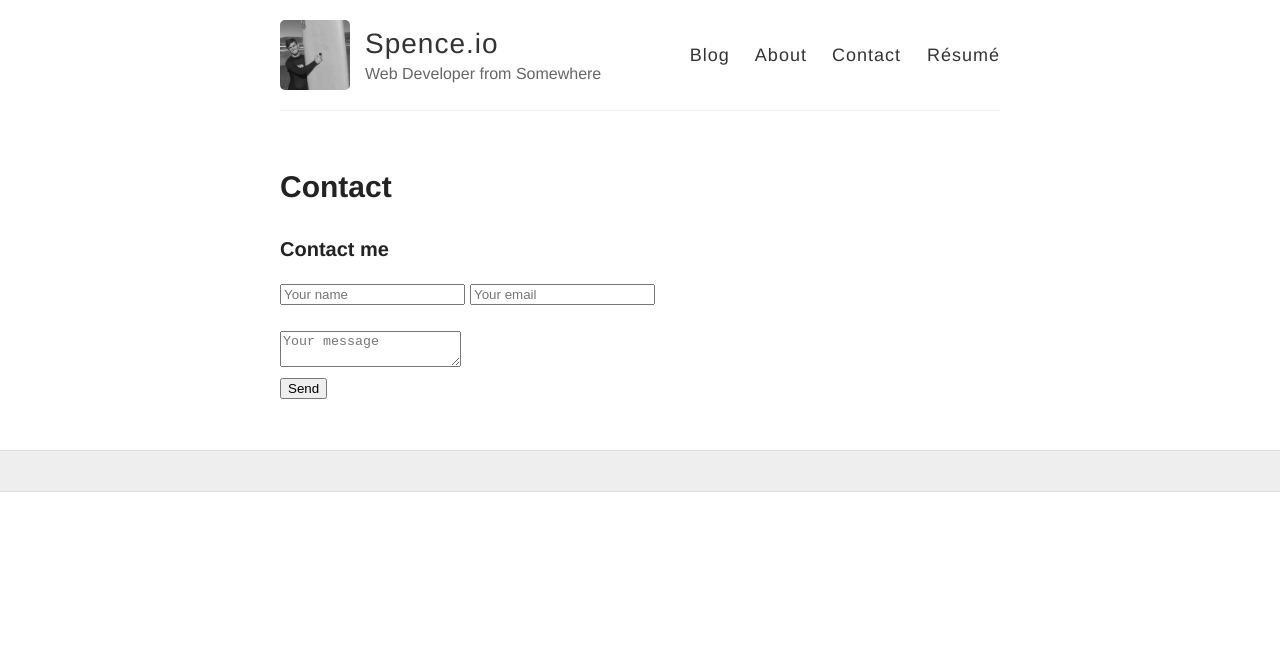
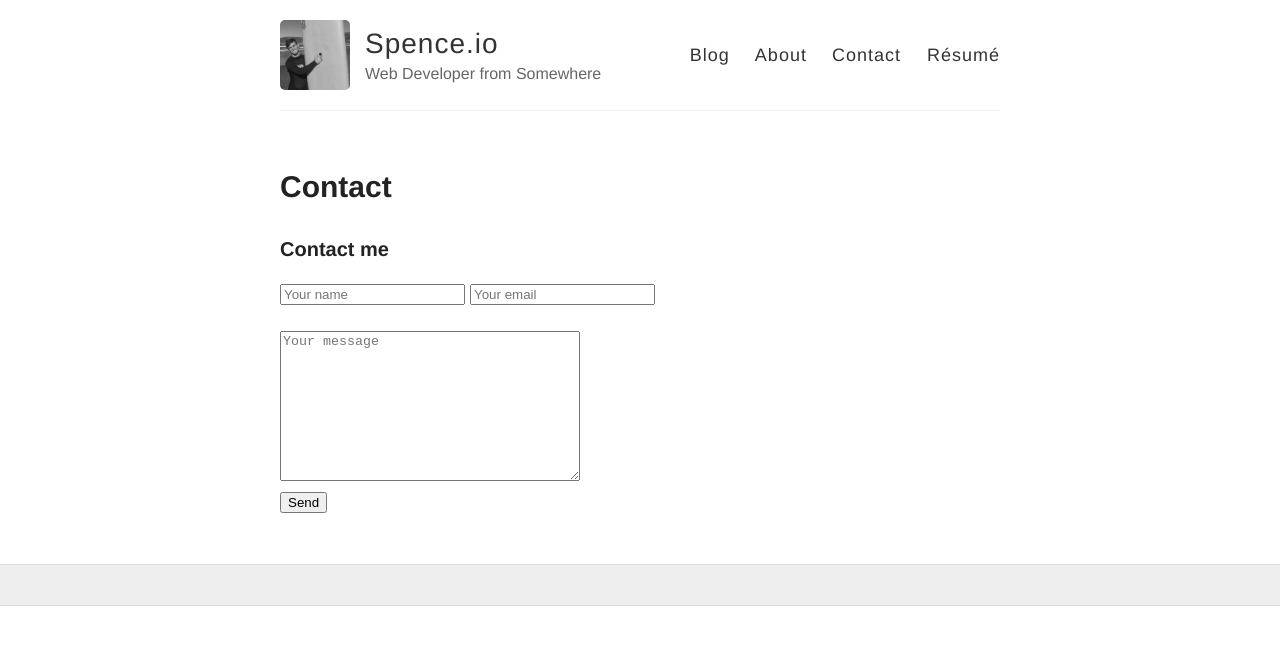
Before and after one commit to SpencerRWood/SpencerRWood.github.io, a Jekyll site: the page built from contact.md, in a window 1280 px wide. Shown: the top 645 px of the page. Built offline with Jekyll 4.4.1, drawn with Linux system fonts in a browser that asks for light colours; Markdown is read by kramdown in place of the engine named in the settings.

Commit message:
Added some style

```diff
--- a/contact.md
+++ b/contact.md
@@ -11,7 +11,7 @@ permalink: /contact/
     <input type="email" name="_replyto" placeholder="Your email">
 	<input type="hidden" name="_subject" value="Website contact" />
 	<br> <br>
-    <textarea name="message" placeholder="Your message"></textarea>
+    <textarea style="width:300px; height:150px;" name="message" placeholder="Your message"></textarea>
 	<input type="text" name="_gotcha" style="display:none" />
 	<br>
     <input type="submit" value="Send">
```
